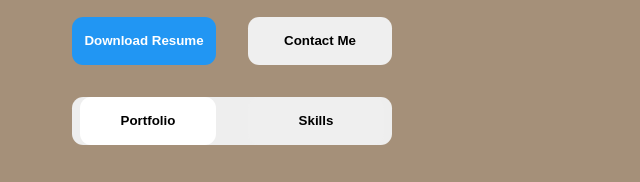
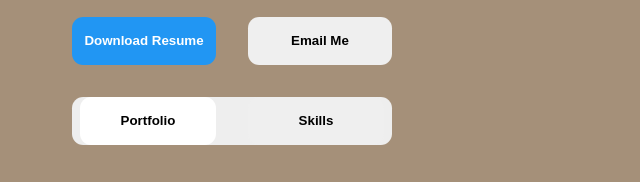
Before and after one commit to theeshiikanS/PortfolioWebsite, a plain HTML site: page index.html in a window 1280 px wide. Shown: the part 599-781 px from the top of the page, 408-1048 px from the left. Drawn offline with Linux system fonts and the light colour scheme.

Commit message:
Update index.html

```diff
--- a/index.html
+++ b/index.html
@@ -50,7 +50,7 @@
             <button class="btn download-btn">Download Resume</button>
         </a>
         <a href="mailto:theeshiikan.aravinth@torontomu.ca">
-            <button class="btn contact-btn">Contact Me</button>
+            <button class="btn contact-btn">Email Me</button>
         </a>
     </section>
     <section class="portfolio-skills">
```
